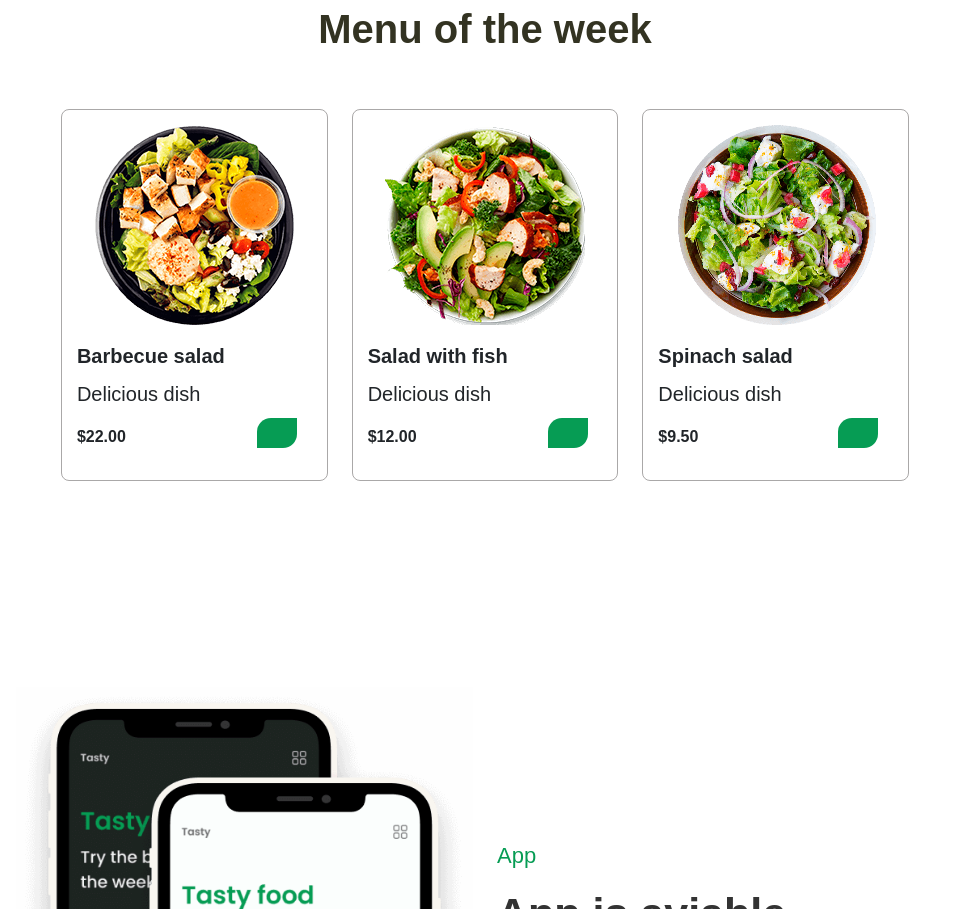
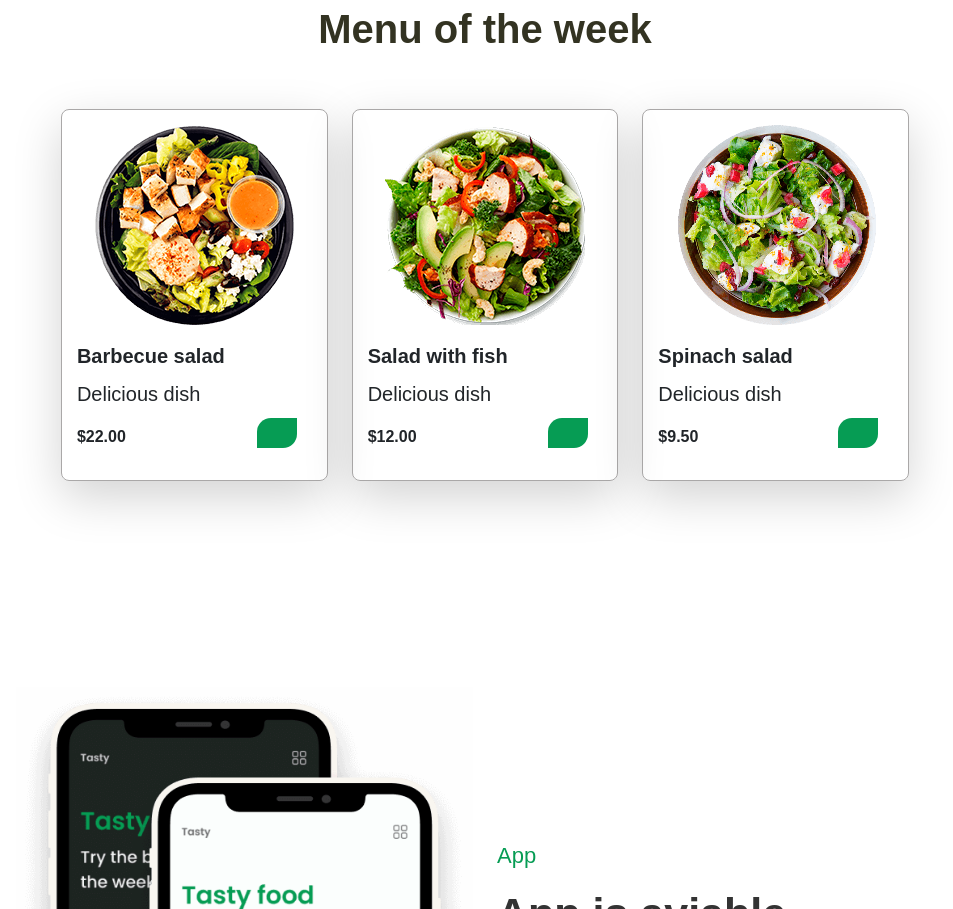
Before and after one commit to codermdshakil/Restaurant, a plain HTML site: page index.html in a window 1280 px wide. Shown: the part 2012-2921 px from the top of the page, without its empty margins (155-1108 px from the left). Drawn offline with nearby package versions, Linux system fonts and the light colour scheme; a script that the page names is missing.

Commit message:
Update index.html

```diff
--- a/index.html
+++ b/index.html
@@ -137,7 +137,7 @@
                 <h1 class="offer-our text-center fw-bold">Menu of the week</h1>
                 <div class="row py-5">
                     <div class="col-lg-4 col-md-6 col-11 d-block m-auto">
-                        <div class="specila-box h-100 ">
+                        <div class="specila-box shadow-lg h-100 ">
                             <img src="img/plate1.png" class="img-fluid d-block m-auto " alt="">
                             <p class="lead fw-bold pt-3 m-0 "> Barbecue salad</p>
                             <p class="lead pt-2">Delicious dish</p>
@@ -145,7 +145,7 @@
                         </div>
                     </div>
                     <div class="col-lg-4 col-md-6 col-11 d-block m-auto">
-                        <div class="specila-box ">
+                        <div class="specila-box shadow-lg ">
                             <img src="img/plate2.png" class="img-fluid d-block m-auto" alt="">
                             <p class="lead fw-bold pt-3 m-0 "> Salad with fish</p>
                             <p class="lead pt-2">Delicious dish</p>
@@ -153,7 +153,7 @@
                         </div>
                     </div>
                     <div class="col-lg-4 col-md-6 col-11 d-block m-auto">
-                        <div class="specila-box ">
+                        <div class="specila-box shadow-lg ">
                             <img src="img/plate3.png" class="img-fluid d-block m-auto" alt="">
                             <p class="lead fw-bold pt-3 m-0 "> Spinach salad</p>
                             <p class="lead pt-2">Delicious dish</p>
```
